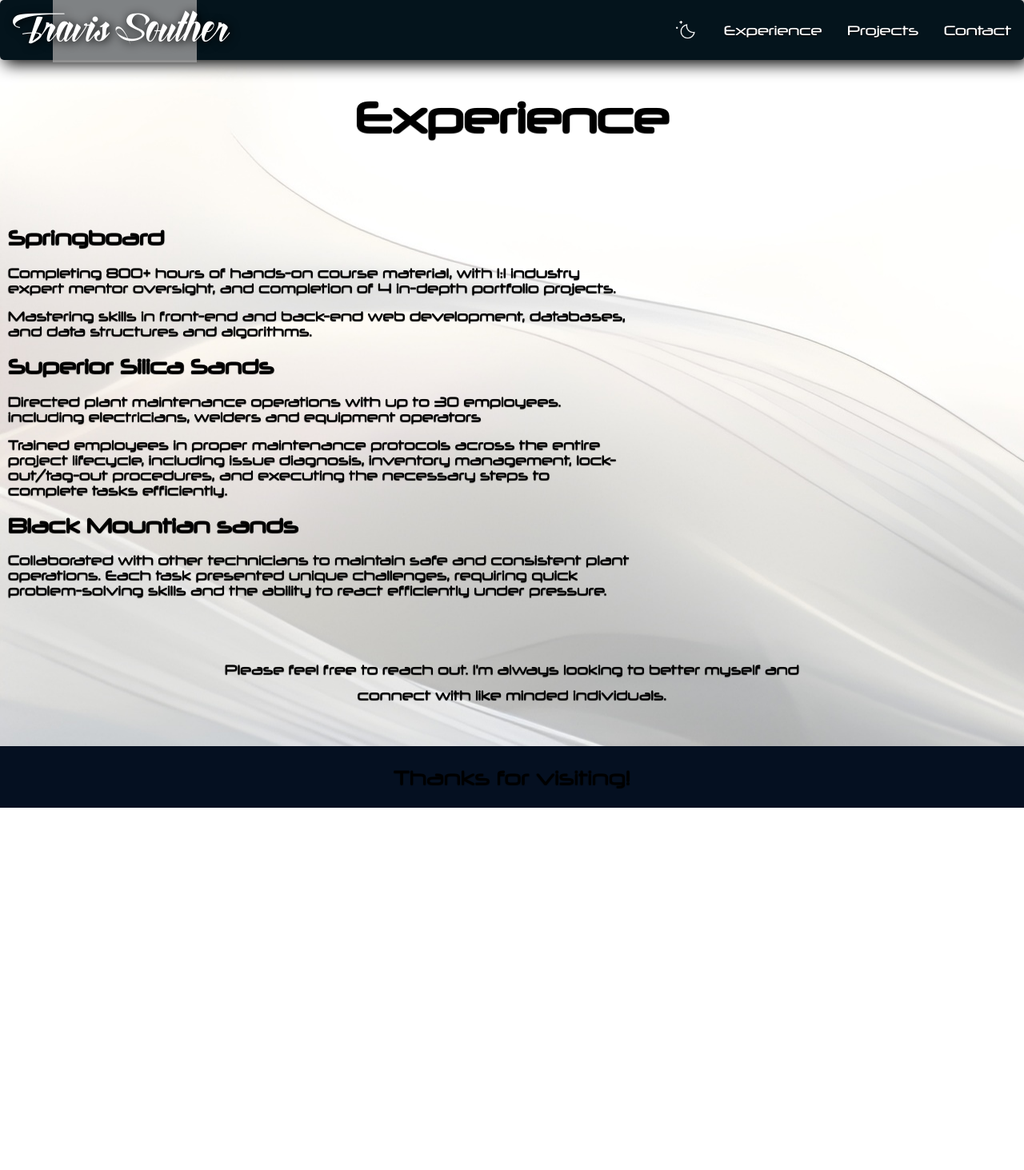
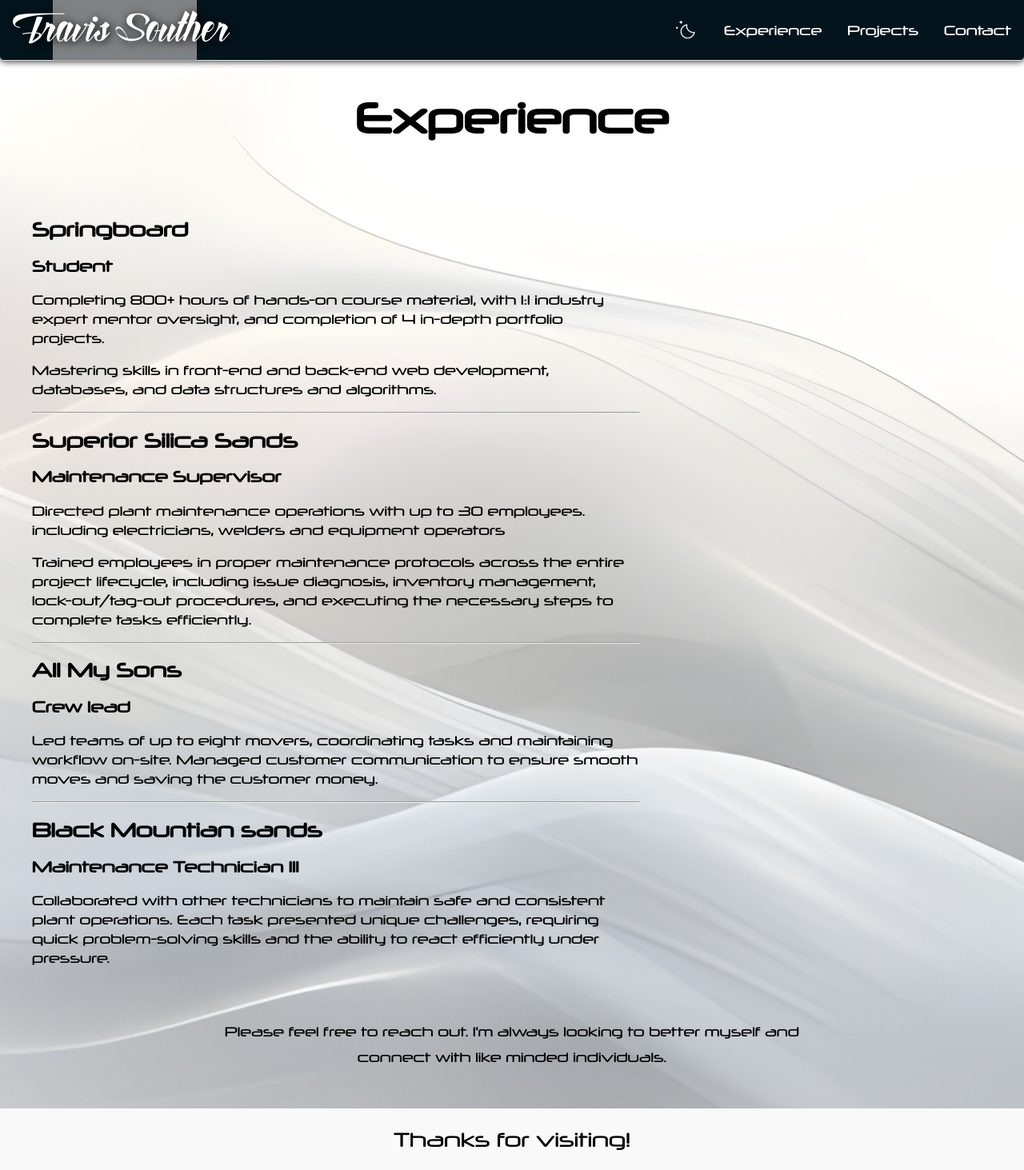
Before and after one commit to Tarvisss/Portfolio-Website, a React (Vite) app: page /experience in a window 1280 px wide. Shown: the whole page at 80% size. Before the commit the page ends 1010 px from the top, so only its background shows below. Built offline with nearby package versions, Linux system fonts and the light colour scheme; grey boxes are pictures that could not be loaded.

Commit message:
added to experience page and fixed light/dark toggle

```diff
--- a/src/App.css
+++ b/src/App.css
@@ -32,10 +32,18 @@ body {
 .page-wrapper-light {
   color: #000000;
   background-image: url("/vecteezy_ai-generated-minimalist-wave-white-background_38585123.jpg");
-  text-shadow: 0px 1px 1px#000000;
 }
 
+.page-wrapper-light footer {
+  color: #000000;
+  background-color: #f9f9f9;
+}
 
+.page-wrapper-light .social img {
+  border-radius: 50%;
+  opacity: 85%;
+  background-color: #000000;
+}
 
 h1 {
   font-size: 3.2em;
@@ -57,7 +65,7 @@ button {
   border-color: #646cff;
 }
 
- button:focus,
+button:focus,
 button:focus-visible {
   outline: 4px auto -webkit-focus-ring-color;
 }
--- a/src/components/Contact.tsx
+++ b/src/components/Contact.tsx
@@ -22,9 +22,9 @@ function Contact() {
             <div>
               <h2>Social Links</h2>
               <hr/>
-              <a href="https://www.linkedin.com/in/travis-souther"><img src="/icons8-linkedin-50 (1).png" width={"60px"} alt="LinkedIn" /></a>
-              <a href="https://www.facebook.com/tsouther1/"><img src="/icons8-facebook-50 (1).png" width={"60px"} alt="Facebook" /></a>
-              <a href="https://www.instagram.com/tssouther/"><img src="/icons8-instagram-50 (1).png" width={"60px"} alt="Instagram" /></a>
+              <a className="social" href="https://www.linkedin.com/in/travis-souther"><img src="/icons8-linkedin-50 (1).png" width={"60px"} alt="LinkedIn" /></a>
+              <a className="social" href="https://www.facebook.com/tsouther1/"><img src="/icons8-facebook-50 (1).png" width={"60px"} alt="Facebook" /></a>
+              <a className="social" href="https://www.instagram.com/tssouther/"><img src="/icons8-instagram-50 (1).png" width={"60px"} alt="Instagram" /></a>
             </div>
           </div>
         </div>
--- a/src/components/Experience.tsx
+++ b/src/components/Experience.tsx
@@ -11,16 +11,27 @@ function Experience() {
           <div className={Styles["text"]}>
             <div>
               <h2>Springboard</h2>
+              <h3>Student</h3>
               <p>Completing 800+ hours of hands-on course material, with 1:1 industry expert mentor oversight, and completion of 4 in-depth portfolio projects.</p>
               <p>Mastering skills in front-end and back-end web development, databases, and data structures and algorithms.</p>
             </div>
+            <hr />
             <div>
               <h2>Superior Silica Sands</h2>
+              <h3>Maintenance Supervisor</h3>
               <p>Directed plant maintenance operations with up to 30 employees. including electricians, welders and equipment operators</p>
                 <p>Trained employees in proper maintenance protocols across the entire project lifecycle, including issue diagnosis, inventory management, lock-out/tag-out procedures, and executing the necessary steps to complete tasks efficiently.</p>
             </div>
+            <hr />
+            <div>
+              <h2>All My Sons</h2>
+              <h3>Crew lead</h3>
+              <p>Led teams of up to eight movers, coordinating tasks and maintaining workflow on-site. Managed customer communication to ensure smooth moves and saving the customer money.</p>
+            </div>
+            <hr />
             <div>
               <h2>Black Mountian sands</h2>
+              <h3>Maintenance Technician III</h3>
               <p>Collaborated with other technicians to maintain safe and consistent plant operations. Each task presented unique challenges, requiring quick problem-solving skills and the ability to react efficiently under pressure.</p>
             </div>
           </div>
--- a/src/components/LandingPage.tsx
+++ b/src/components/LandingPage.tsx
@@ -6,9 +6,7 @@ function LandingPage() {
       <div className={Styles["card-container"]}>
         <div className={Styles["text-area"]}>
           <p>
-            Dedicated lifelong learner with a strong background in maintenance leadership,
-            project management, and team collaboration – now applying these strengths to solve
-            problems and build impactful software. 👨🏼‍💻
+            Dedicated lifelong learner with a strong background in maintenance leadership, project management, and team collaboration. Now applying these strengths to solve problems and build impactful software. 👨🏼‍💻
           </p>
         </div>
       </div>
--- a/src/components/card.module.css
+++ b/src/components/card.module.css
@@ -4,7 +4,6 @@
   flex-direction: column;
   min-height: 100vh;
   text-align: center;
-
 }
 .page p {
   margin-bottom: 0;
@@ -40,22 +39,19 @@ h1{
 }
 
 .text a{
-
   padding: 6px;
 }
 
 .text a img{
   border-radius: 15px;
-  box-shadow: 3px 8px 10px black;
   transition: filter 300ms;
 }
 
 .text a img:hover{
   border: 2px solid white;
   border-radius: 15px;
-  box-shadow: 3px 8px 10px black;
+  box-shadow: 1px 1px 10px black;
   filter: brightness(0.7);
-
 }
 .text > div {
   flex: 1;
@@ -65,8 +61,8 @@ h1{
   line-height: 2;
   display: flex;
   justify-content: center;
-  align-items: center; /* if vertical centering needed */
-  margin: 2rem auto; /* horizontally centers the element itself */
+  align-items: center;
+  margin: 8rem auto;
   text-align: center;
   max-width: 800px;
 }
--- a/src/components/experienceCard.module.css
+++ b/src/components/experienceCard.module.css
@@ -21,19 +21,21 @@ h1{
 
 .text-area{
   margin: 0;
-  padding: 10px;
   max-width: 800px;
   height: auto;
 }
 
 .text {
   justify-content: space-around;
+  padding-left: 40px;
+  line-height: 1.2;
   gap: 1.5rem;
 
 }
-
+.text p {
+line-height: 1.5;
+}
 .text a{
-
   padding: 6px;
 }
 .text a img{
--- a/src/components/navbar.module.css
+++ b/src/components/navbar.module.css
@@ -23,15 +23,16 @@ body {
   display: flex;
   justify-content: space-between;
   align-items: center;
-  border-bottom: 5px solid #E1E5F2 ;
-  border-radius: 5px;
+  border-bottom: 1px solid #E1E5F2 ;
+  border-bottom-left-radius: 5px;
+  border-bottom-right-radius: 5px;
   gap: 3rem;
   padding: 0 1rem;
   flex-wrap: wrap;
   background-color: #04141c;
   padding: 0 1rem;
-  border-bottom: var(--border);
-  box-shadow: 5px 5px 20px black;
+
+  box-shadow: 0px 0px 10px black;
 }
 
  .nav-name{
```
